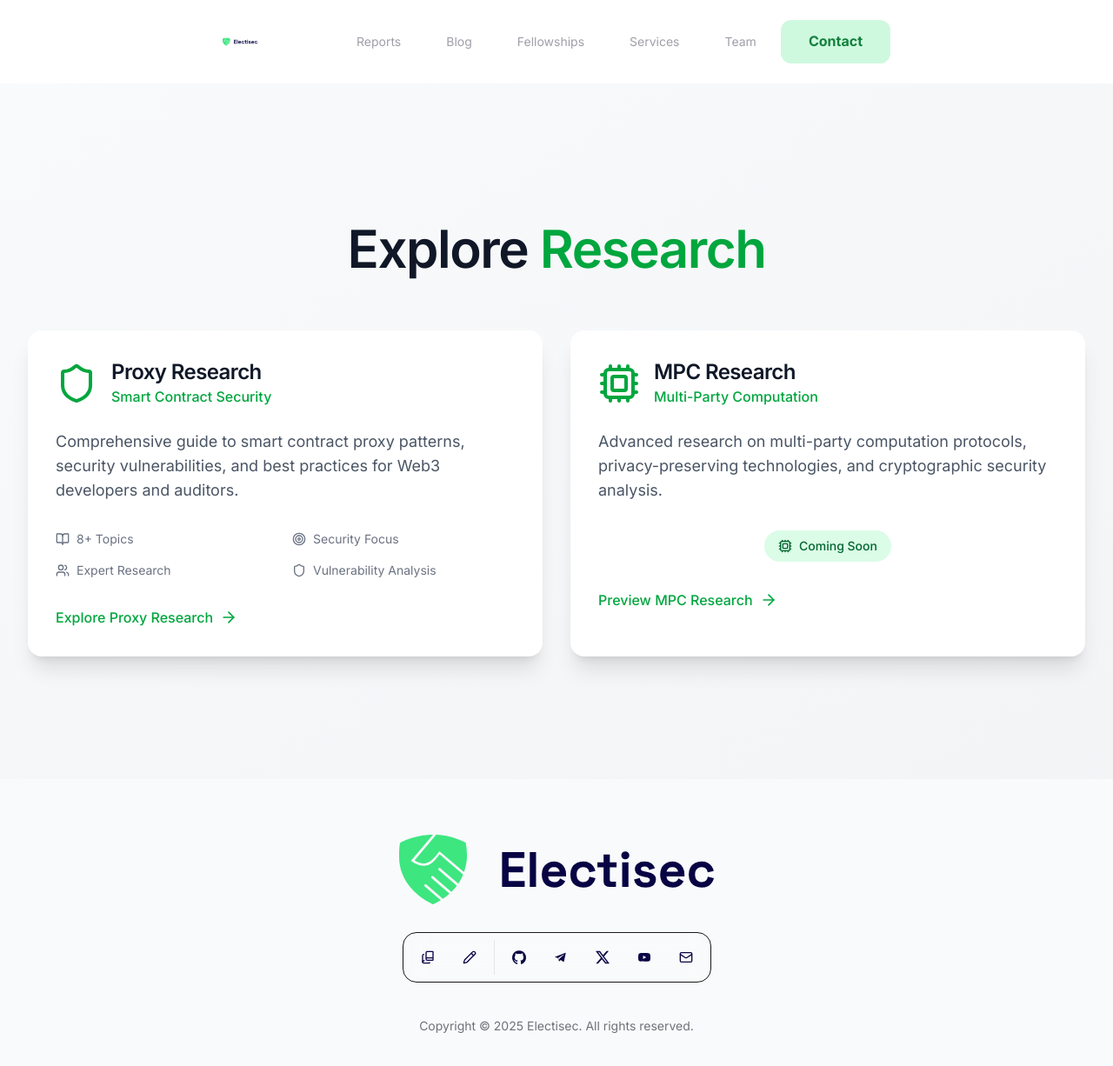
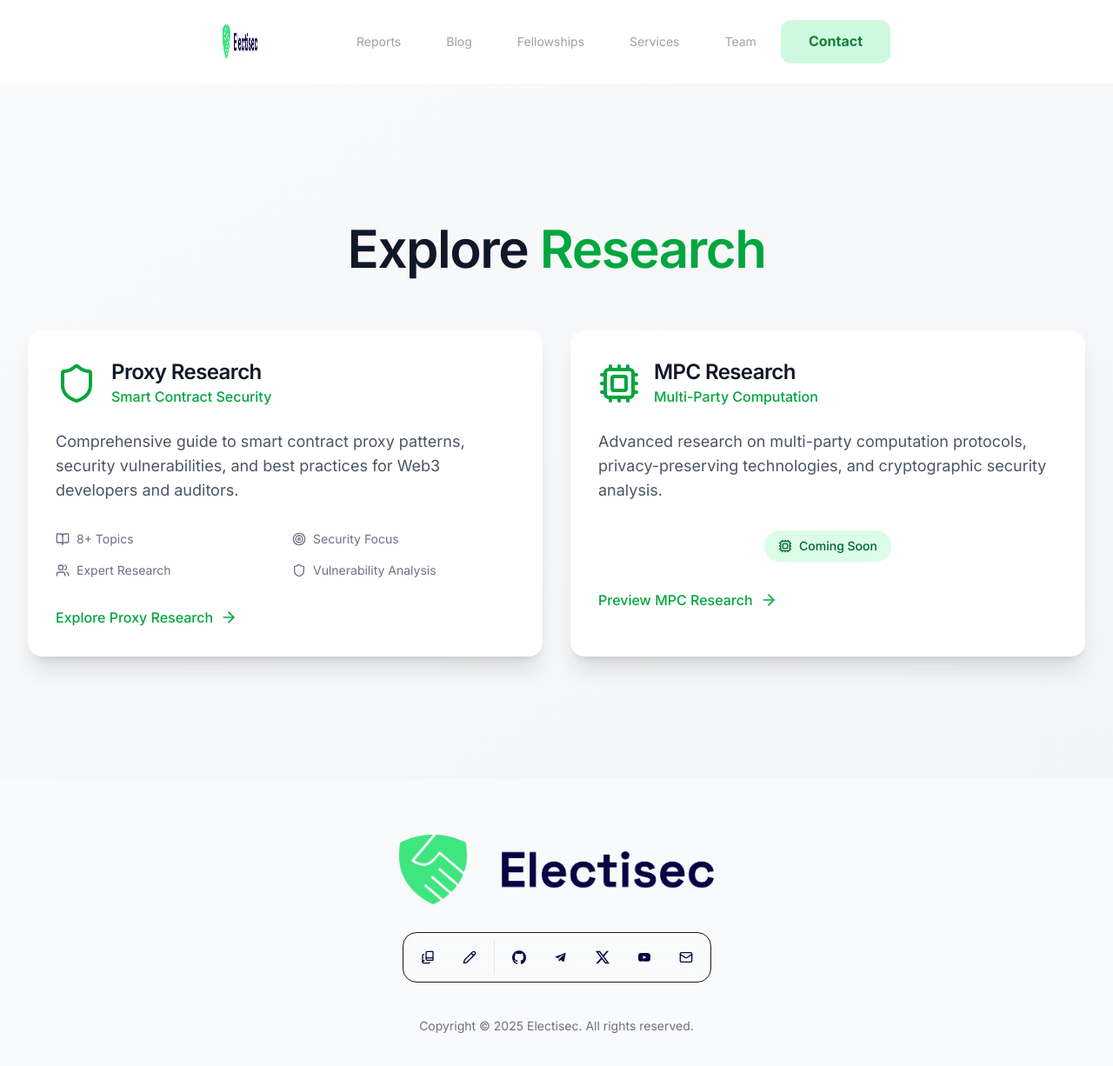
Before and after one commit to electisec/research-site, a Next.js app: page / in a window 1280 px wide. Shown: the top 1226 px of the page at 87% size. Built offline with nearby package versions, Linux system fonts and the light colour scheme.

Commit message:
fix logo

```diff
--- a/app/components/Navbar.tsx
+++ b/app/components/Navbar.tsx
@@ -25,7 +25,7 @@
     <div className="w-full flex h-24 items-center justify-between top-0 py-6">
       <div className="flex flex-row gap-4 text-emeraldlight items-center text-xl lg:ml-[20vw] ml-4">
         <div className="flex items-center gap-3">
-          <Image alt="Electisec Research" src="/assets/images/logo.svg" width={40} height={40} className="h-10" />
+          <Image alt="Electisec Research" src="/assets/images/electisec-logo.png" width={40} height={40} className="h-10" />
         </div>
       </div>
       <button
--- a/app/components/footer.tsx
+++ b/app/components/footer.tsx
@@ -17,7 +17,7 @@
 export default function Footer() {
   return (
     <div className="h-full flex flex-col bg-gray-50 justify-center p-16 items-center relative">
-      <img alt="" src="assets/images/logo.svg" className="h-[5rem]" />
+      <img alt="" src="assets/images/electisec-logo.png" className="h-[5rem]" />
       <DockDemo />
       <p className="text-sm text-zinc-500 mt-10 text-center">
         Copyright © 2025 Electisec. All rights reserved.
```
Also changed, not shown: public/assets/images/electisec-logo.png (added), public/assets/images/logo.svg (deleted).
